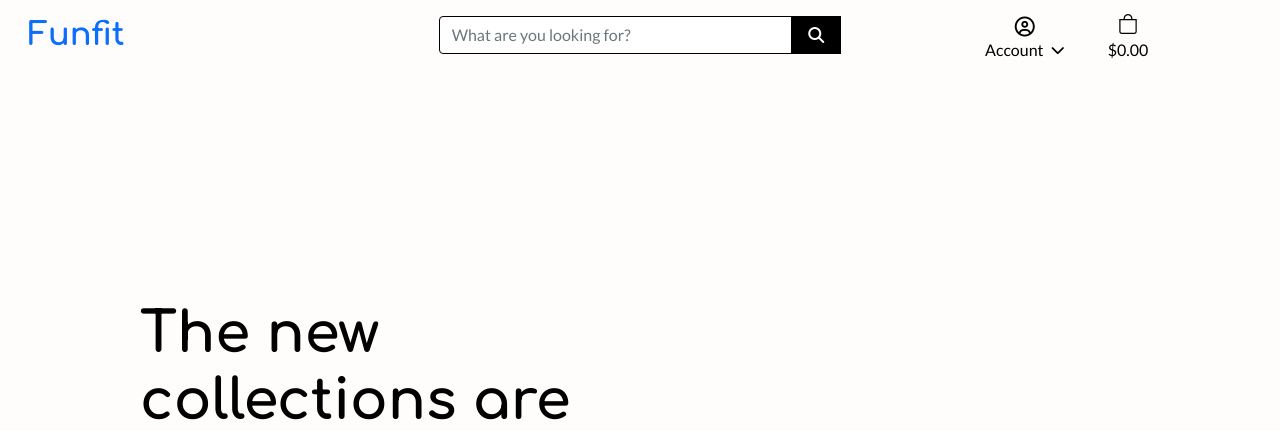
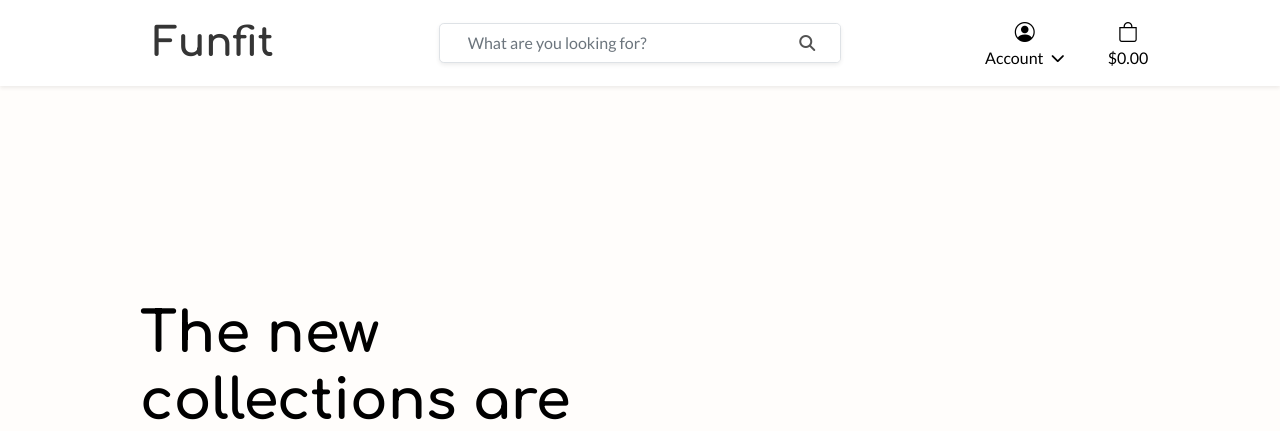
Before and after one commit to mariogusman/Funfit, a Django app: page / in a window 1280 px wide. Shown: the top 431 px of the page. Run offline with Django 3.2, Linux system fonts and the light colour scheme; the visitor is signed in with stand-in values (Sample User, id 1); some libraries are stand-ins or nearby versions.

Commit message:
started product template

```diff
--- a/static/css/base.css
+++ b/static/css/base.css
@@ -3,7 +3,7 @@ html {
 }
 
 body {
-    background-color: rgba(255, 245, 238,0.2);
+    background-color: rgba(255, 245, 238, 0.2);
     height: calc(100vh - 164px);
     color: #555;
     font-family: 'Lato';
@@ -22,6 +22,10 @@ body {
     font-family: 'Comfortaa', cursive;
 }
 
+.logo {
+    color: rgb(53, 53, 53);
+}
+
 .main-logo-link {
     width: fit-content;
 }
@@ -30,6 +34,50 @@ body {
     background: black;
     color: white;
     min-width: 260px;
+}
+
+.search-group {
+    background-color: white;
+}
+
+.search-btn {
+    background-color: white;
+    color: #535353;
+}
+
+.form-control:focus {
+    color: #212529;
+    background-color: #fff;
+    border-color: #f9e7ff;
+    outline: 0;
+    box-shadow: 0 0 0 0.25rem rgb(0 0 0 / 0%);
+}
+
+#query {
+    font-size: xx-large;
+    font-weight: 600;
+    color: #535353;
+    border: 0;
+}
+
+.card {
+    transition: transform 0.2s;
+}
+
+.card:hover {
+    transform: scale(1.01);
+    box-shadow: 0 5px 20px -5px rgba(128, 128, 128, 0.178);
+}
+
+
+.overlay {
+    height: 100%;
+    width: 100%;
+    top: 0;
+    left: 0;
+    position: fixed;
+    background: white;
+    z-index: -1;
 }
 
 .btn-black {
@@ -59,9 +107,9 @@ body {
 
 /* increases container size on xl screens */
 @media (min-width: 1200px) {
-  .container {
-    max-width: 80%;
-  }
+    .container {
+        max-width: 80%;
+    }
 }
 
 /* fixed top navbar only on medium and up */
@@ -73,7 +121,8 @@ body {
         left: 0;
         z-index: 1030;
     }
-/* pushes body down to bottom of main page */
+
+    /* pushes body down to bottom of main page */
     .header-container {
         padding-top: 164px;
     }
--- a/templates/base.html
+++ b/templates/base.html
@@ -56,27 +56,21 @@
 </head>
 
 <body>
-    <header class="container-fluid fixed-top">
+    <header class="container-fluid fixed-top shadow-sm bg-white py-2">
         <div class="row">
             <!-- Logo -->
-            <div class="col-12 col-lg-4 my-auto py-1 py-lg-0 text-lg-left">
-                <a href="{% url 'home' %}" class="nav-link main-logo-link">
-                    <h2 class="logo-font tex-black my-0 fw-bold"><strong>Funfit</strong></h2>
+            <div class="col-12 col-lg-4 my-auto py-1 py-lg-0 text-lg-start d-flex justify-content-center">
+                <a href="{% url 'home' %}" class="nav-link main-logo-link ">
+                    <h2 class="logo-font logo my-0 fw-bold fs-1"><strong>Funfit</strong></h2>
                 </a>
             </div>
             <!-- Search field -->
             <div class="col-12 col-lg-4 my-auto py-1 py-lg-0">
                 <form method="GET" action="">
-                    <div class="input-group w-100">
-                        <input class="form-control border border-black rounded-start" type="text" name="q"
-                            placeholder="What are you looking for?">
-                        <div class="input-group-append">
-                            <button class="form-control btn btn-black border-black rounded-0" type="submit">
-                                <span class="icon">
-                                    <i class="fas fa-search"></i>
-                                </span>
-                            </button>
-                        </div>
+                    <div class="input-group search-group ps-3 rounded-3 border shadow-sm">
+                        <input type="text" class="form-control border-0" name="q" id="q" minlength="3"
+                            placeholder="What are you looking for?" autofocus required>
+                        <button class="btn search-btn pe-4"><i class="fas fa-search"></i></button>
                     </div>
                 </form>
 
@@ -89,7 +83,7 @@
                         <a class="text-black nav-link" href="#" id="user-options" data-bs-toggle="dropdown"
                             aria-haspopup="true" aria-expanded="false">
                             <div class="text-center">
-                                <div><i class="far fa-user-circle fa-lg"></i></div>
+                                <div><i class="bi bi-person-circle fs-5"></i></div>
                                 <p class="my-0">Account <i class="fas fa-sm ms-1 fa-chevron-down"></i></p>
                             </div>
                         </a>
@@ -99,11 +93,12 @@
                             {% if request.user.is_authenticated %}
                             <!-- If superuser can edit products -->
                             {% if request.user.is_superuser %}
-                            <a href="" class="dropdown-item"> Product Management</a>
+                            <a href="" class="dropdown-item"><i class="bi bi-pencil-square"></i> Manage Products</a>
                             {% endif %}
-                            <a href="" class="dropdown-item">My Profile</a>
+                            <a href="" class="dropdown-item"><i class="bi bi-person-badge"></i> My Profile</a>
                             <!-- logout, signup and login below from allauth -->
-                            <a href="{% url 'account_logout' %}" class="dropdown-item">Logout</a>
+                            <a href="{% url 'account_logout' %}" class="dropdown-item"><i class="bi bi-x-lg"></i>
+                                Logout</a>
                             {% else %}
                             <a href="{% url 'account_signup' %}" class="dropdown-item">Register</a>
                             <a href="{% url 'account_login' %}" class="dropdown-item">Login</a>
```
Also changed, not shown: products/templates/products/products.html (+38 -2 lines), media/noimage.jpg (added).
